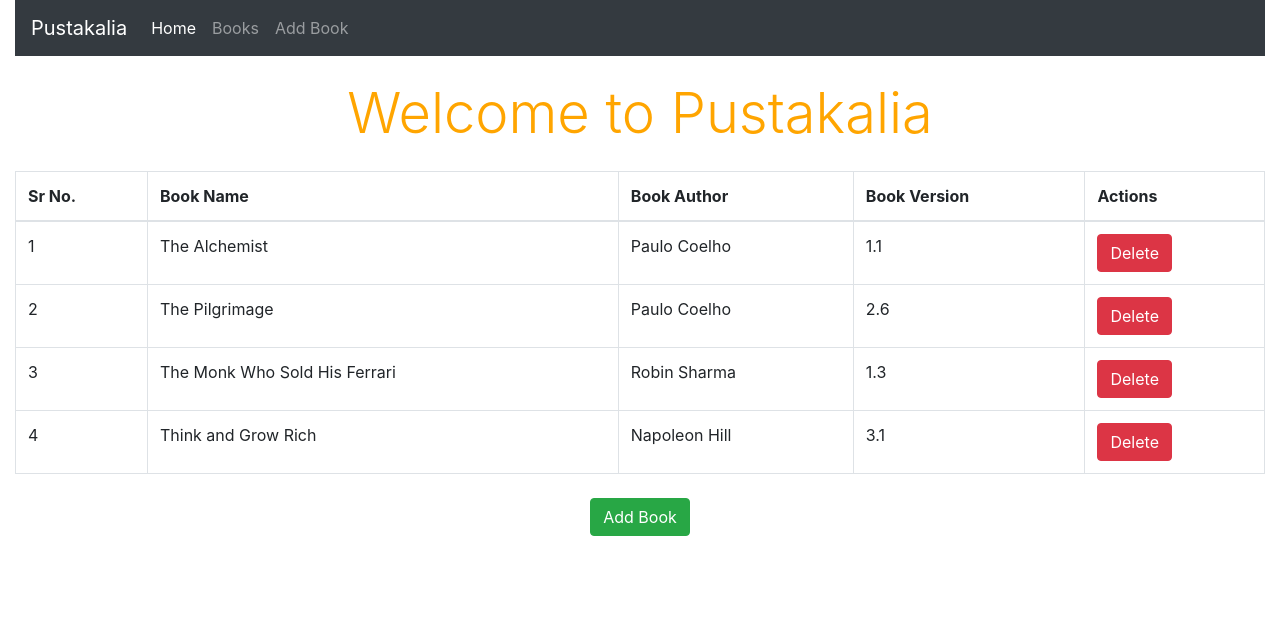
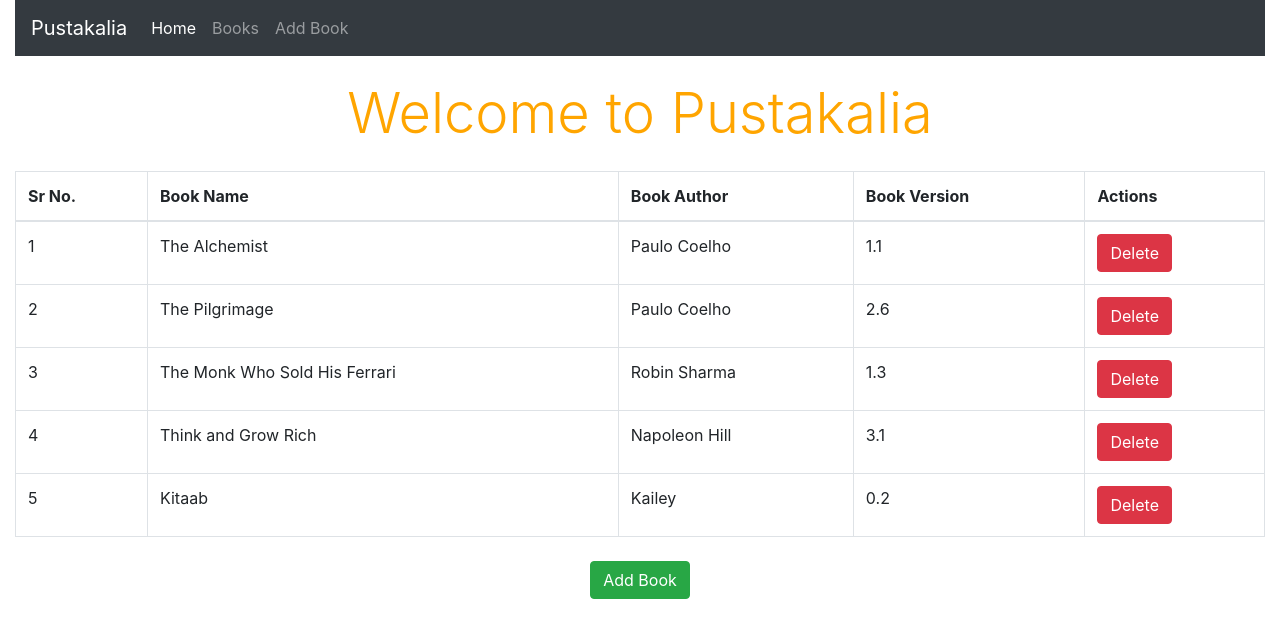
Before and after one commit to Ramanpreet6262/UCA-Class, a React (Create React App) app in the folder React/library-portal/: page /books in a window 1280 px wide. Shown: the top 638 px of the page. Built offline with nearby package versions, Linux system fonts and the light colour scheme; data requests are answered from the project's data file.

Commit message:
added addBook component functionality

```diff
--- a/React/library-portal/db.json
+++ b/React/library-portal/db.json
@@ -1,24 +1,34 @@
 {
-    "bookList" : [
+  "bookList": [
     {
+      "id": 1,
       "name": "The Alchemist",
       "author": "Paulo Coelho",
       "version": "1.1"
     },
     {
+      "id": 2,
       "name": "The Pilgrimage",
       "author": "Paulo Coelho",
       "version": "2.6"
     },
     {
+      "id": 3,
       "name": "The Monk Who Sold His Ferrari",
       "author": "Robin Sharma",
       "version": "1.3"
     },
     {
+      "id": 4,
       "name": "Think and Grow Rich",
       "author": "Napoleon Hill",
       "version": "3.1"
+    },
+    {
+      "id": 5,
+      "name": "Kitaab",
+      "author": "Kailey",
+      "version": "0.2"
     }
   ]
 }
--- a/React/library-portal/src/Components/App.jsx
+++ b/React/library-portal/src/Components/App.jsx
@@ -10,6 +10,20 @@ import { BrowserRouter as Router, Route } from "react-router-dom";
 class App extends Component {
   // we can return only a single element in render method so wrap all ur elements is a final div..
   // In place of it we can also use React.fragment, using this an extra div will not be rendered to our html
+
+  constructor(){
+    super();
+    this.state = {
+      book: {},
+      toAdd: false
+    }
+    this.addBook = this.addBook.bind(this);
+  }
+
+  addBook(data){
+      this.setState({book: data, toAdd: true});
+  }
+
   render() {
     return (
       <Router>
@@ -18,8 +32,8 @@ class App extends Component {
             <Title />
             <Route exact path="/" component={HomePage} />
             {/* <Route exact path="/"> <HomePage /> </Route> */}
-            <Route path="/books" render={ props => <RecentBooksList /> } />
-            <Route path="/addBook" component={AddBook} />
+            <Route path="/books" render={ props => <RecentBooksList book={this.state.book}/> } />
+            <Route path="/addBook" render={ props => <AddBook addBook={this.addBook} /> } />
         </React.Fragment>
       </Router>
     );
--- a/React/library-portal/src/Components/addBook.jsx
+++ b/React/library-portal/src/Components/addBook.jsx
@@ -1,22 +1,46 @@
 import React, { Component } from "react";
 import { Form, Button } from "react-bootstrap";
-import { Link } from "react-router-dom";
+import { Redirect } from 'react-router-dom';
 
 export default class AddBook extends Component {
-  constructor(){
-    super();
-    this.state = "";
+  constructor(props){
+    super(props);
+    this.state = {
+      data: {
+        name : '',
+        author : '',
+        version : ''
+      },
+      redirect: false
+    };
+
     this.addBookHandler = this.addBookHandler.bind(this);
+    this.handleNameChange = this.handleNameChange.bind(this);
+    this.handleAuthorChange = this.handleAuthorChange.bind(this);
+    this.handleVersionChange = this.handleVersionChange.bind(this);
+  }
+
+  handleNameChange(event){
+    this.setState({ data: {name: event.target.value, author: this.state.data.author, version: this.state.data.version }});
+  }
+
+  handleAuthorChange(event){
+    this.setState({ data: {name: this.state.data.name, author: event.target.value, version: this.state.data.version }});
+  }
+
+  handleVersionChange(event){
+    this.setState({ data: {name: this.state.data.name, author: this.state.data.author, version: event.target.value }});
   }
 
   addBookHandler(event){
     event.preventDefault();
-    //const name = event.target.name.value;
-    alert("hi");
+    this.props.addBook(this.state.data);
+    this.setState({ redirect: true });
   }
 
   render() {
-    return (
+    if (this.state.redirect) return <Redirect to='/books' />;
+    else return (
       <div className="container-fluid">
         <div className="row">
           <div className="col" align="center">
@@ -25,21 +49,21 @@ export default class AddBook extends Component {
             </h4>
           </div>
         </div>
-        <Form className="row">
+        <Form className="row" onSubmit={this.addBookHandler}>
           <Form.Group className="col-4" controlId="formBasicName">
             <Form.Label>Book Name</Form.Label>
-            <Form.Control type="text" placeholder="Harry Potter" id="name" />
+            <Form.Control type="text" placeholder="Harry Potter" value={this.state.data.name} onChange={this.handleNameChange} />
           </Form.Group>
           <Form.Group className="col-4" controlId="formBasicAuthor">
             <Form.Label>Book Author</Form.Label>
-            <Form.Control type="text" placeholder="Robert Frost" id="author" />
+            <Form.Control type="text" placeholder="Robert Frost" value={this.state.data.author} onChange={this.handleAuthorChange} />
           </Form.Group>
           <Form.Group className="col-4" controlId="formBasicVersion">
             <Form.Label>Book Version</Form.Label>
-            <Form.Control type="text" placeholder="1.1" id="version" />
+            <Form.Control type="text" placeholder="1.1" value={this.state.data.version} onChange={this.handleVersionChange} />
           </Form.Group>
           <div align="center" style={{width: "100%"}}>
-            <Link to="/books"><Button variant="success" type="submit" onClick={this.addBookHandler}>Submit</Button></Link>
+            <Button variant="success" type="Submit">Submit</Button>
           </div>
         </Form>
       </div>
--- a/React/library-portal/src/Components/recentBooksList.jsx
+++ b/React/library-portal/src/Components/recentBooksList.jsx
@@ -2,29 +2,69 @@ import React, { Component } from "react";
 import "../../node_modules/bootstrap/dist/css/bootstrap.css";
 import { Button } from "react-bootstrap";
 import { Link } from "react-router-dom";
+import AddBook from "./addBook";
 
 class RecentBooksList extends Component {
-  constructor() {
-    super();
+  constructor(props) {
+    super(props);
+    // if(this.props.book)
+    // {
+    //   AddBook(this.props.book);
+    //   this.props.book = null;
+    // }
+    // this.props.reset_book();
+    console.log(this.props.book);
+
     this.state = {
-      bookList: []
+      bookList: [
+        {
+          id: 1,
+          name: "The Alchemist",
+          author: "Paulo Coelho",
+          version: "1.1"
+        },
+        {
+          id: 2,
+          name: "The Pilgrimage",
+          author: "Paulo Coelho",
+          version: "2.6"
+        },
+        {
+          id: 3,
+          name: "The Monk Who Sold His Ferrari",
+          author: "Robin Sharma",
+          version: "1.3"
+        },
+        {
+          id: 4,
+          name: "Think and Grow Rich",
+          author: "Napoleon Hill",
+          version: "3.1"
+        },
+        {
+          id: 5,
+          name: "Kitaab",
+          author: "Kailey",
+          version: "0.2"
+        }
+      ]
     };
 
     this.deleteBook = this.deleteBook.bind(this);
   }
 
-  componentDidMount() {
-    console.log("Component is Mounted");
-    fetch("http://localhost:3000/bookList")
-      .then(res => {
-        return res.json()
-      })
-      .then(res => {
-        console.log(res);
-        console.log(JSON.stringify(res));
-        this.setState({bookList : res})
-      });
-  }
+  // componentDidMount() {
+  //   console.log("Component is Mounted");
+  //   fetch("http://localhost:3000/bookList")
+  //     .then(res => {
+  //       return res.json()
+  //     })
+  //     .then(res => {
+  //       console.log(res);
+  //       console.log(JSON.stringify(res));
+  //       this.setState({bookList : res})
+  //     });
+  // }
 
   deleteBook(event) {
     var book = this.state.bookList;
@@ -49,7 +89,7 @@ class RecentBooksList extends Component {
             {/* if arrow function returns a single thing then there is no need of return and curly braces of function..*/}
             {this.state.bookList.map((book, index) => (
               <tr>
-                <td>{index + 1}</td>
+                <td>{index+1}</td>
                 <td>{book.name}</td>
                 <td>{book.author}</td>
                 <td>{book.version}</td>
```
Also changed, not shown: React/library-portal/src/Components/Notes.txt. Lines whose indentation alone changed are shown as unchanged.
